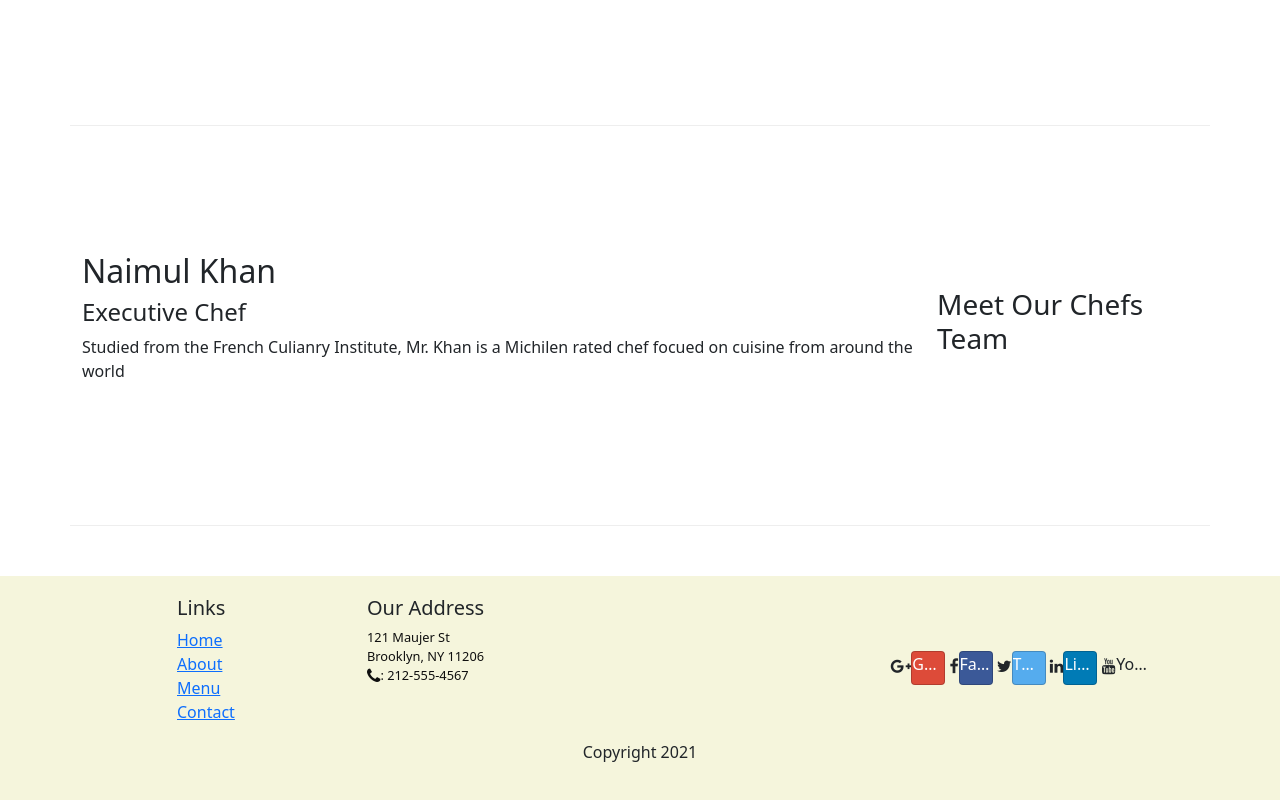
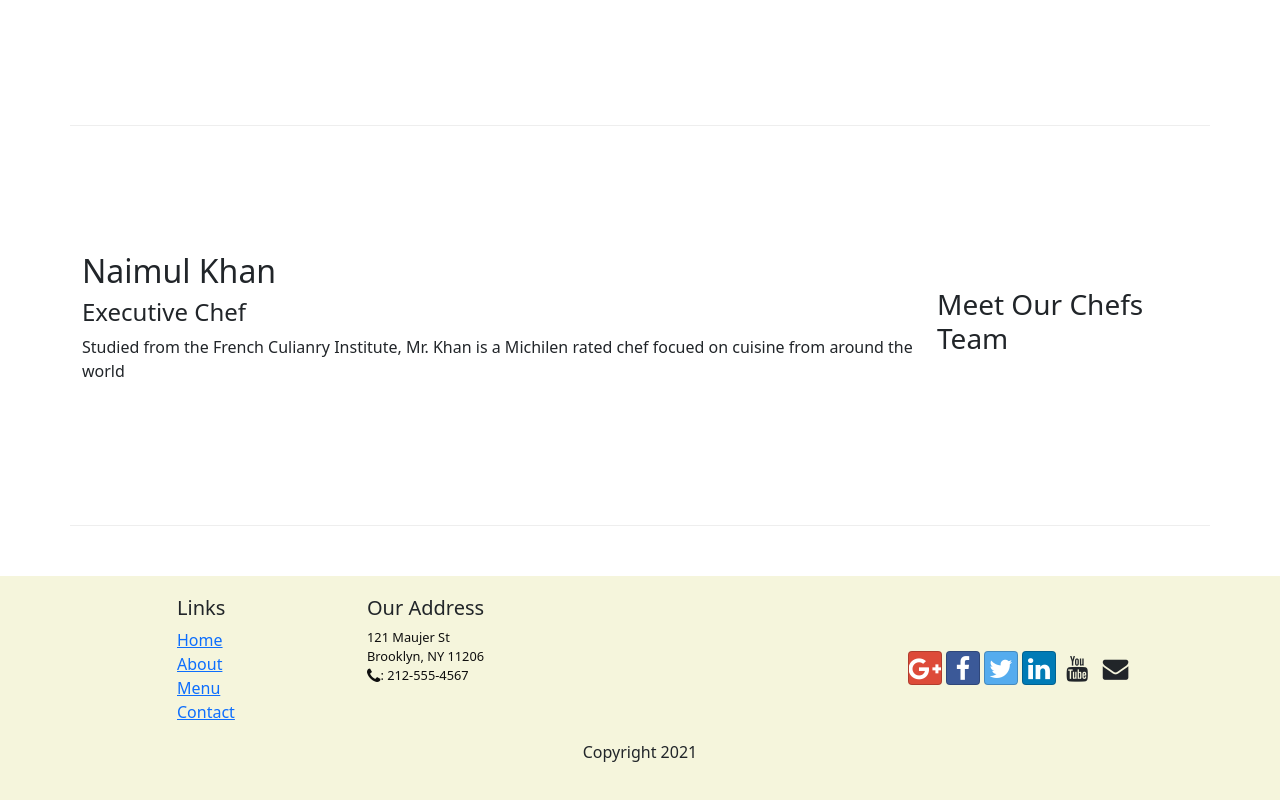
Before and after one commit to naimul-khan/bootstrap_restuarant, a website: page index.html in a window 1280 px wide. Shown: the part 1059-1859 px from the top of the page. Drawn offline with nearby package versions, Linux system fonts and the light colour scheme.

Commit message:
completed icons

```diff
--- a/index.html
+++ b/index.html
@@ -114,11 +114,12 @@
                     </div>
                      <div class="col-12 col-sm-4 align-self-center">
                          <div class="text-center">
-                            <i class="fa fa-google-plus"></i><a class="btn btn-social-icon btn-google" href="www.google.com"> Google+</a>
-                            <i class="fa fa-facebook"></i><a class="btn btn-social-icon btn-facebook" href="www.facebook.com"> Facebook</a>
-                            <i class="fa fa-twitter"></i><a class="btn btn-social-icon btn-twitter" href="www.twitter.com"> Twitter</a>
-                            <i class="fa fa-linkedin"></i><a class="btn btn-social-icon btn-linkedin" href="www.linkedin.com"> LinkedIn</a>
-                            <i class="fa fa-youtube"></i><a class="btn btn-social-icon btn-youtube" href="www.youtube.com"> YouTube</a>
+                            <a class="btn btn-social-icon btn-google" href="www.google.com"><i class="fa fa-google-plus"></i></a>
+                            <a class="btn btn-social-icon btn-facebook" href="www.facebook.com"> <i class="fa fa-facebook"></i></a>
+                            <a class="btn btn-social-icon btn-twitter" href="www.twitter.com"> <i class="fa fa-twitter"></i></a>
+                            <a class="btn btn-social-icon btn-linkedin" href="www.linkedin.com"> <i class="fa fa-linkedin"></i></a>
+                            <a class="btn btn-social-icon btn-youtube" href="www.youtube.com"> <i class="fa fa-youtube"></i></a>
+                            <a class="btn btn-social-icon" href="mailto:"> <i class="fa fa-envelope"></i></a>
                         </div>
                     </div>
                 </div>
```
Also changed, not shown: aboutus.html (+5 -5 lines).
